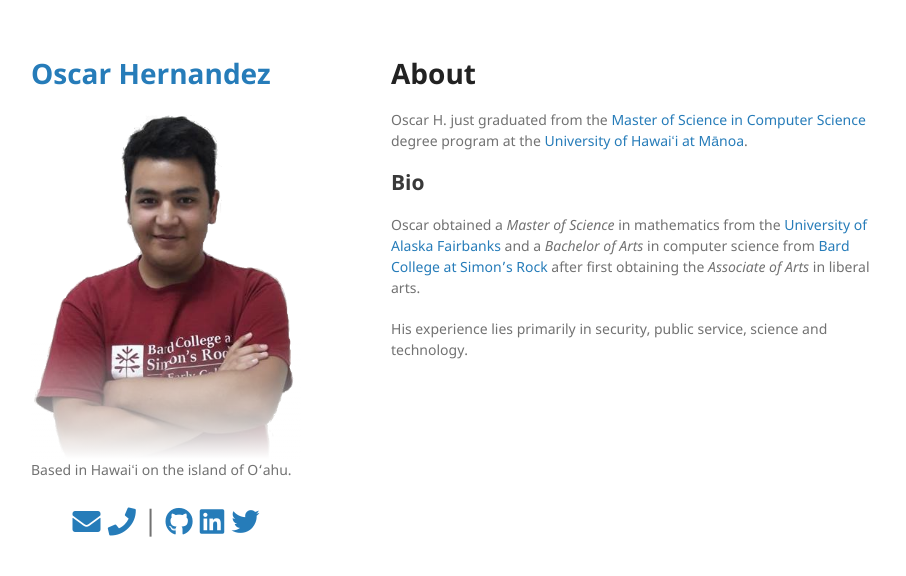
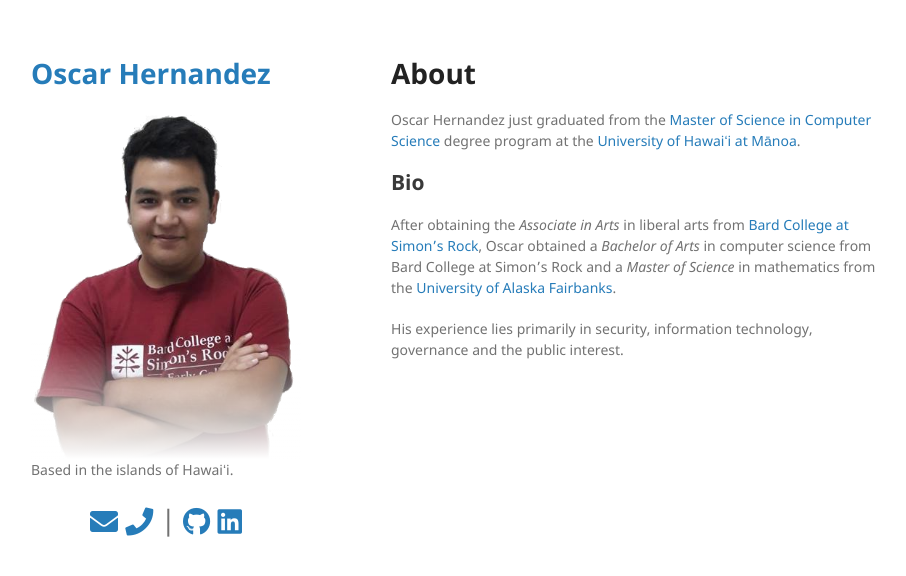
Before and after one commit to mathemonads/mathemonads.github.io, a Jekyll site: the page built from index.md, in a window 1280 px wide. Shown: the top 576 px of the page, without its empty margins (179-1085 px from the left). Built offline with Jekyll 4.4.1, drawn with Linux system fonts in a browser that asks for light colours; nearby versions of some CDN libraries.

Commit message:
deleted Twitter account

```diff
--- a/_config.yml
+++ b/_config.yml
@@ -1,6 +1,6 @@
 title: Oscar Hernandez
 logo: /assets/img/logo.png
-description: Based in Hawaiʻi on the island of O‘ahu.
+description: Based in the islands of Hawaiʻi.
 email: oih@hawaii.edu
 show_downloads: true
 google_analytics:
--- a/_layouts/default.html
+++ b/_layouts/default.html
@@ -50,7 +50,7 @@
 		<!-- <a href="https://www.facebook.com/philosophunctor" title="philosophunctor"><i class="fab fa-facebook"></i></a> !-->
                 <a href="https://github.com/mathemonads" title="mathemonads"><i class="fab fa-github"></i></a>
                 <a href="https://www.linkedin.com/in/oihernandez" title="oihernandez"><i class="fab fa-linkedin"></i></a>
-                <a href="https://twitter.com/philosophunctor" title="philosophunctor"><i class="fab fa-twitter"></i></a>
+		<!--<a href="https://twitter.com/philosophunctor" title="philosophunctor"><i class="fab fa-twitter"></i></a>-->
             </p>
 
             <!--{% if site.github.is_user_page %}
--- a/index.md
+++ b/index.md
@@ -5,9 +5,9 @@ layout: default
 
 # About
 
-Oscar H. just graduated from the [Master of Science in Computer Science](https://www.ics.hawaii.edu/academics/graduate-programs/ms "Master of Science in Computer Science") degree program at the [University of Hawaiʻi at Mānoa](https://www2.hawaii.edu/~oih "University of Hawaii at Manoa").
+Oscar Hernandez just graduated from the [Master of Science in Computer Science](https://www.ics.hawaii.edu/academics/graduate-programs/ms "Master of Science in Computer Science") degree program at the [University of Hawaiʻi at Mānoa](https://www2.hawaii.edu/~oih "University of Hawaii at Manoa").
 
 ## Bio
-Oscar obtained a _Master of Science_ in mathematics from the [University of Alaska Fairbanks](https://sites.google.com/alaska.edu/oihernandez "oihernandez@alaska.edu") and a _Bachelor of Arts_ in computer science from [Bard College at Simon's Rock](https://simons-rock.edu/news/students-win-prize-physics-research.php "Simon's Rock") after first obtaining the _Associate of Arts_ in liberal arts.
+After obtaining the _Associate in Arts_ in liberal arts from [Bard College at Simon's Rock](https://simons-rock.edu/news/students-win-prize-physics-research.php "Simon's Rock"), Oscar obtained a _Bachelor of Arts_ in computer science from Bard College at Simon's Rock and a _Master of Science_ in mathematics from the [University of Alaska Fairbanks](https://sites.google.com/alaska.edu/oihernandez "oihernandez@alaska.edu").
 
-His experience lies primarily in security, public service, science and technology.
+His experience lies primarily in security, information technology, governance and the public interest.
```
Also changed, not shown: 1 other file.
